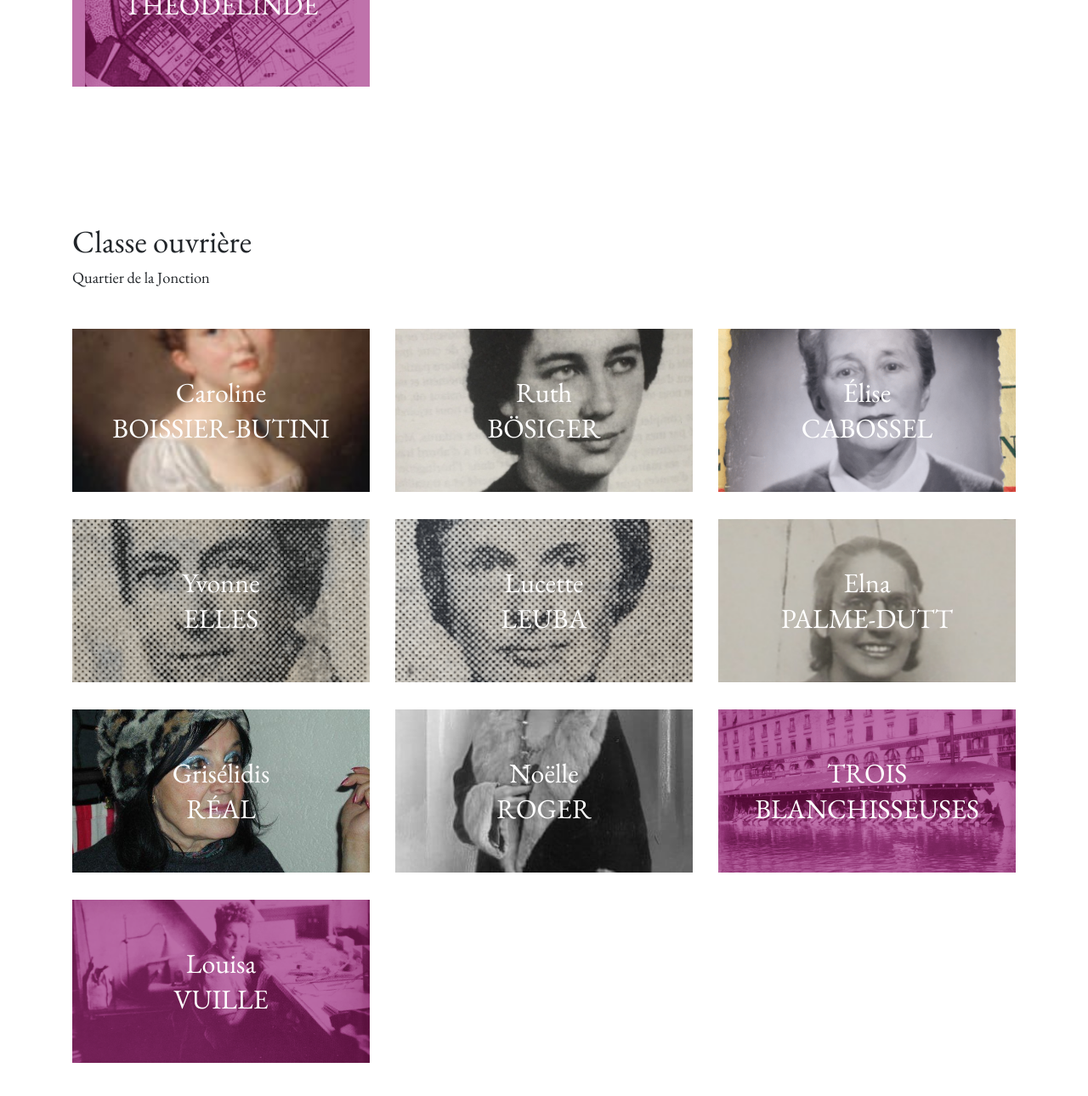
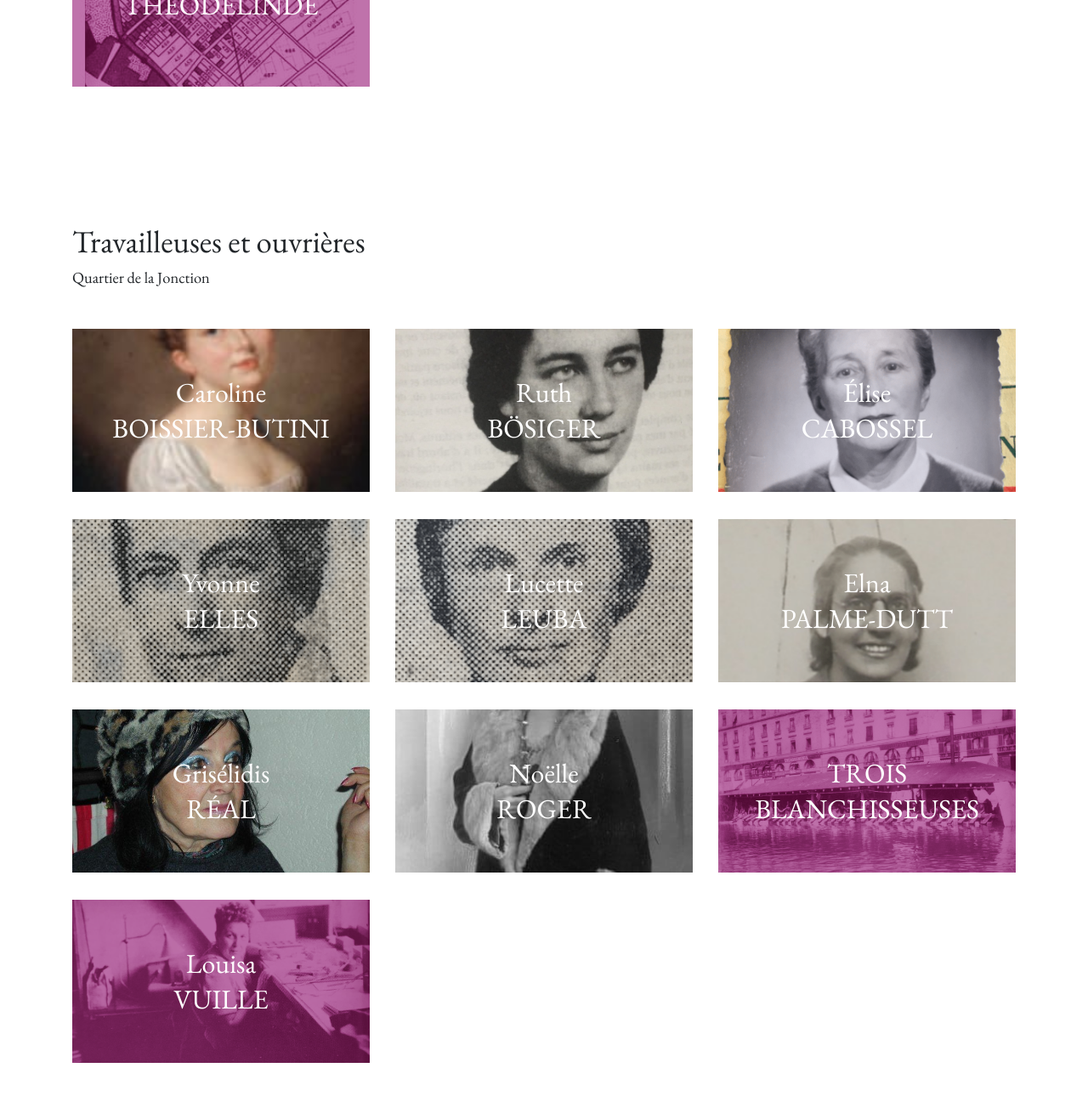
Before and after one commit to larucheio/100elles.ch, a Jekyll site: the page built from 100femmes/index.html, in a window 1280 px wide and 1400 px high, scrolled down 3937 px. Shown: the top 1290 px of the window at 85% size. Built offline with Jekyll 4.4.1, drawn with Linux system fonts in a browser that asks for light colours; some of the changed text lies outside the part shown.

Commit message:
MàJ des titres des quartiers

```diff
--- a/100femmes/index.html
+++ b/100femmes/index.html
@@ -125,7 +125,7 @@
   </section>
 
   <section class="mt-7">
-    <h2>Classe ouvrière</h2>
+    <h2>Travailleuses et ouvrières</h2>
     <span>Quartier de la Jonction</span>
 
     <div class="row mt-5">
@@ -163,7 +163,7 @@
   </section>
 
   <section class="mt-7">
-    <h2>Professions libérales</h2>
+    <h2>Entreprenariat et professions libérales</h2>
     <span>Quartier de Bel-Air</span>
 
     <div class="row mt-5">
@@ -315,7 +315,7 @@
   </section>
 
   <section class="mt-7">
-    <h2>Genève Internationale</h2>
+    <h2>Genève internationale</h2>
     <span>Quartier des Nations</span>
 
     <div class="row mt-5">
--- a/visites-guidees/index.html
+++ b/visites-guidees/index.html
@@ -66,7 +66,7 @@
   </div>
 
   <div class="mt-5">
-    <b class="lead font-weight-bold mb-2 d-block">Quartier de Plainpalais - Sciences et savoirs</b>
+    <b class="lead font-weight-bold mb-2 d-block">Quartier de Plainpalais - Sciences</b>
     Quand: Dimanche 16 juin à 14h
     <br>
     Lieu de rendez-vous: Salle communale de Plainpalais
@@ -88,7 +88,7 @@
   </div>
 
   <div class="mt-5">
-    <b class="lead font-weight-bold mb-2 d-block">Quartier de Bel-Air - Professions libérales</b>
+    <b class="lead font-weight-bold mb-2 d-block">Quartier de Bel-Air - Entreprenariat et professions libérales</b>
     Quand: Samedi 1 juin à 14h
     <br>
     Lieu de rendez-vous: Hotel des Bergues
```
Also changed, not shown: other parts of 100femmes/index.html (+3 -3 lines).
